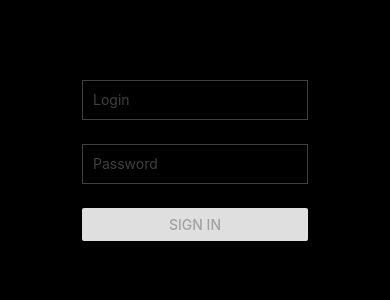
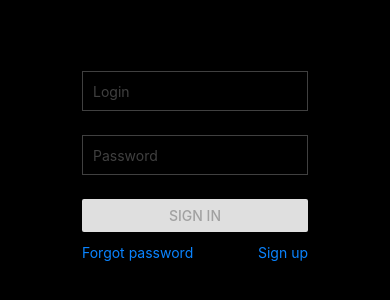
Before and after one commit to vladward/react-native-app, a React Native app: screen / in a window 390 px wide. Shown: the part 262-562 px from the top of the page. Built offline with nearby package versions, Linux system fonts and the light colour scheme.

Commit message:
fix logout button title, add ability to open forgot pass and sign up pages

```diff
--- a/src/screens/Login.tsx
+++ b/src/screens/Login.tsx
@@ -7,6 +7,8 @@ import {
   TouchableOpacity,
   Text,
   ActivityIndicator,
+  Linking,
+  Pressable,
 } from 'react-native';
 import { useState } from 'react';
 import { THEME } from '../styles/theme';
@@ -17,10 +19,15 @@ import { useAppContext } from '../context/AppContext';
 
 export const Login = () => {
   const { setIsAuth, setSessionId } = useAuthContext();
+
   const { isLoading, setIsLoading } = useAppContext();
+
   const [login, setLogin] = useState('');
+
   const [password, setPassword] = useState('');
+
   const [error, setError] = useState('');
+
   const handleLogin = () => {
     Keyboard.dismiss();
     setIsLoading(true);
@@ -45,6 +52,16 @@ export const Login = () => {
         });
       })
       .finally(() => setIsLoading(false));
+  };
+
+  const handleOpenRegisterPage = () => {
+    const url = 'https://www.themoviedb.org/signup';
+    return Linking.openURL(url);
+  };
+
+  const handleOpenForgotPassPage = () => {
+    const url = 'https://www.themoviedb.org/reset-password';
+    return Linking.openURL(url);
   };
   return (
     <TouchableOpacity
@@ -85,6 +102,14 @@ export const Login = () => {
             />
           )}
         </View>
+        <View style={styles.helpTextContainer}>
+          <Pressable onPress={handleOpenForgotPassPage}>
+            <Text style={styles.helpText}>Forgot password</Text>
+          </Pressable>
+          <Pressable onPress={handleOpenRegisterPage}>
+            <Text style={styles.helpText}>Sign up</Text>
+          </Pressable>
+        </View>
       </View>
     </TouchableOpacity>
   );
@@ -116,4 +141,12 @@ const styles = StyleSheet.create({
     color: THEME.BUTTON,
     textAlign: 'center',
   },
+  helpTextContainer: {
+    flexDirection: 'row',
+    justifyContent: 'space-between',
+    paddingHorizontal: 12,
+  },
+  helpText: {
+    color: THEME.BLUE,
+  },
 });
--- a/src/screens/Settings.tsx
+++ b/src/screens/Settings.tsx
@@ -48,7 +48,11 @@ export const Settings = () => {
         {isLoading ? (
           <ActivityIndicator size="large" color={THEME.BLUE} />
         ) : (
-          <Button title="Log out" color={THEME.BLUE} onPress={handleLogout} />
+          <Button
+            title={textTranslate(language, 'Log out', 'Выйти')}
+            color={THEME.BLUE}
+            onPress={handleLogout}
+          />
         )}
       </View>
     </View>
```
